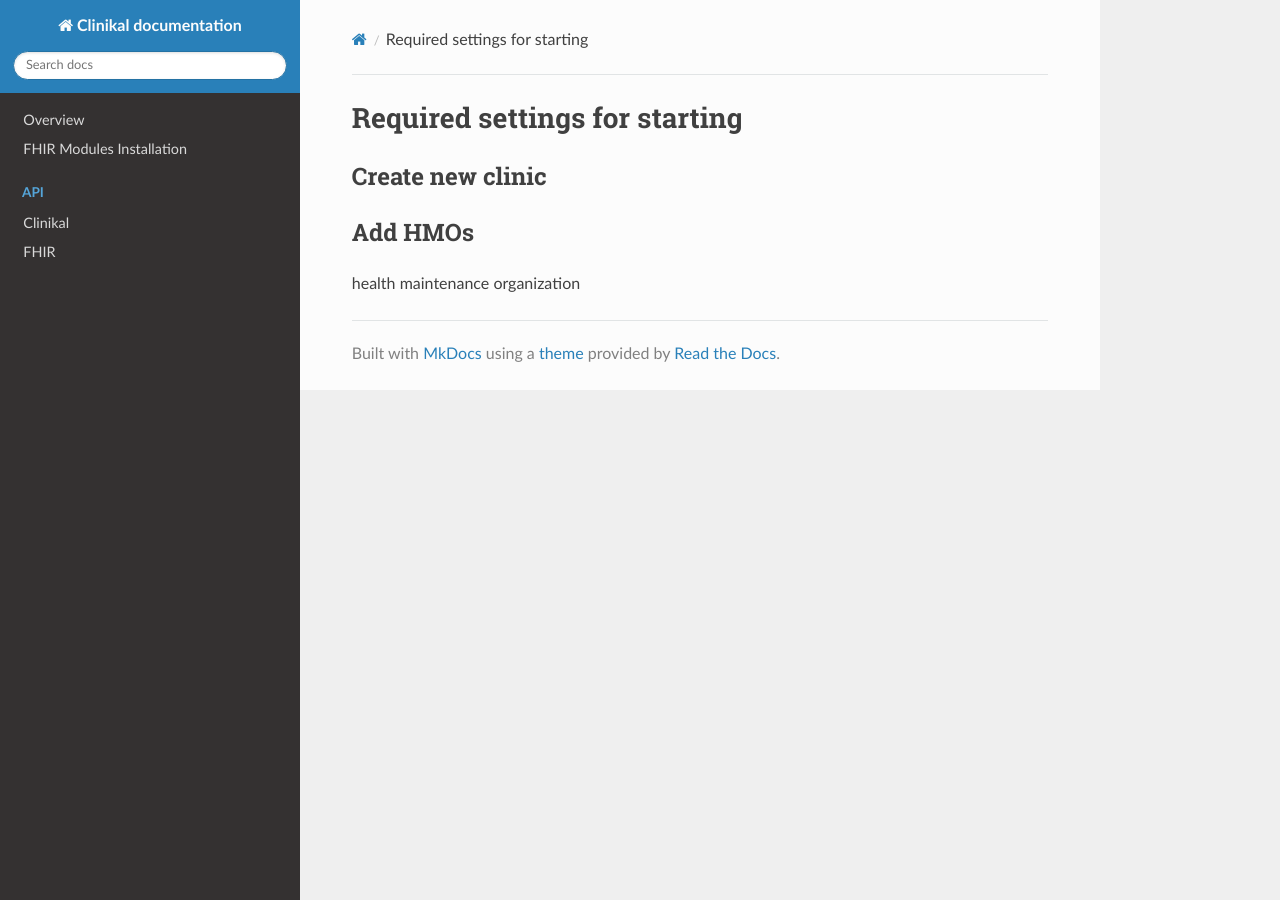
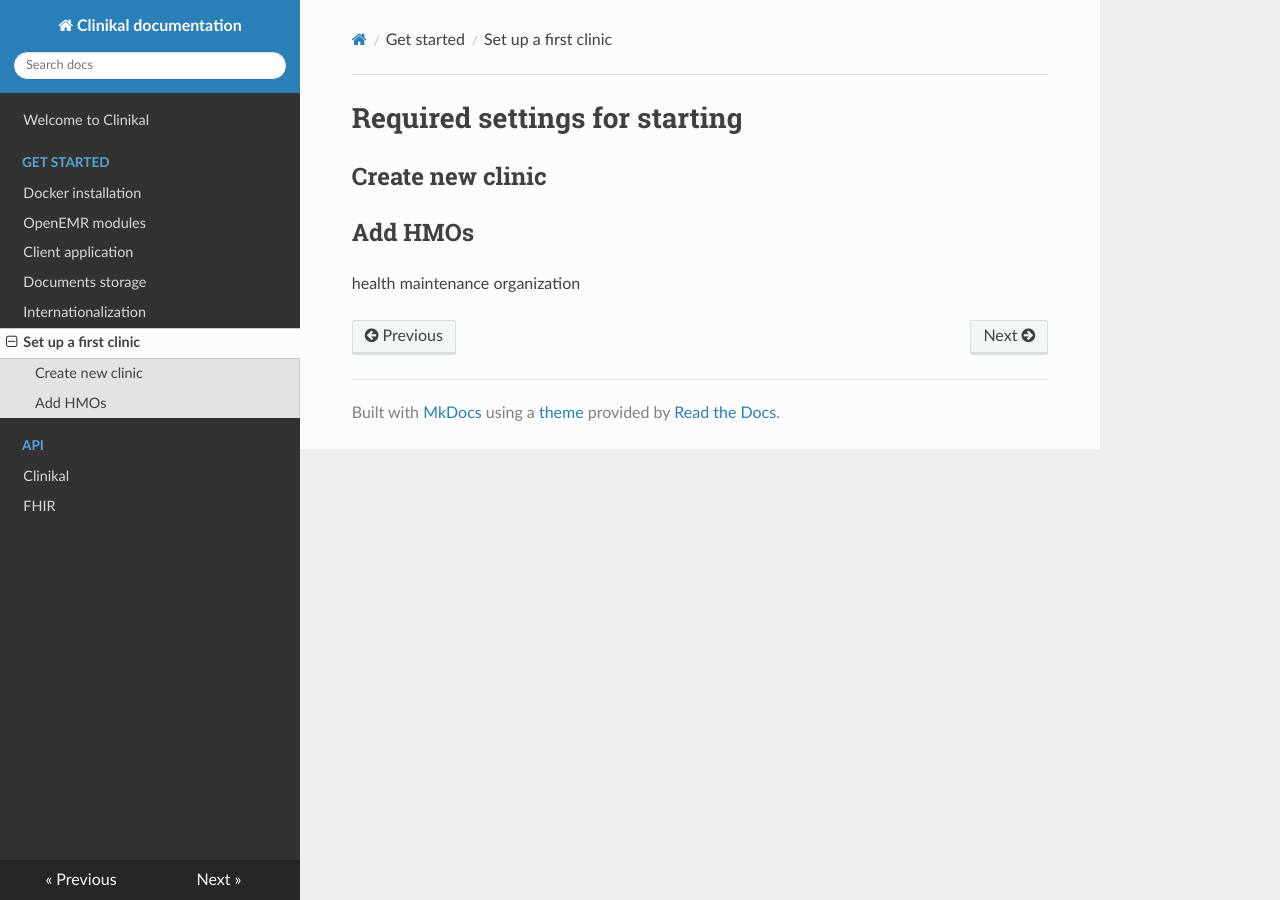
Before and after one commit to MohGovIL/Clinical-Documentation, an MkDocs documentation site: the page built from docs/get_started/setup_first_clinic.md, in a window 1280 px wide. Built offline with MkDocs 1.6.1, drawn with Linux system fonts in a browser that asks for light colours; nearby versions of some CDN libraries.

Commit message:
full documentation - step 1

```diff
--- a/mkdocs.yml
+++ b/mkdocs.yml
@@ -1,7 +1,13 @@
 site_name: Clinikal documentation
 nav:
-    - Overview: index.md
-    - FHIR Modules Installation: fhir modules installation.md
+    - Welcome to Clinikal: Welcome to Clinikal.md
+    - Get started:
+          - Docker installation: get_started/Docker installation.md
+          - OpenEMR modules: get_started/openemr_modules.md
+          - Client application: get_started/client_app.md
+          - Documents storage: get_started/documents_storage.md
+          - Internationalization: get_started/Internationalization.md
+          - Set up a first clinic: get_started/setup_first_clinic.md
     - API:
         - Clinikal: api/clinikal.md
         - FHIR: api/fhir.md
```
Also changed, not shown: docs/get_started/Internationalization.md (renamed from docs/Get started/5.Internationalization.md), docs/get_started/client_app.md (renamed from docs/Get started/3.Client app.md), docs/get_started/docker_installation.md (renamed from docs/Get started/1.Docker installation.md), docs/get_started/documents_storage.md (renamed from docs/Get started/4.Documents storage.md), docs/get_started/openemr_modules.md (renamed from docs/Get started/2.OpenEMR modules.md), docs/get_started/setup_first_clinic.md (renamed from docs/Get started/6.Set up a first clinic.md).
